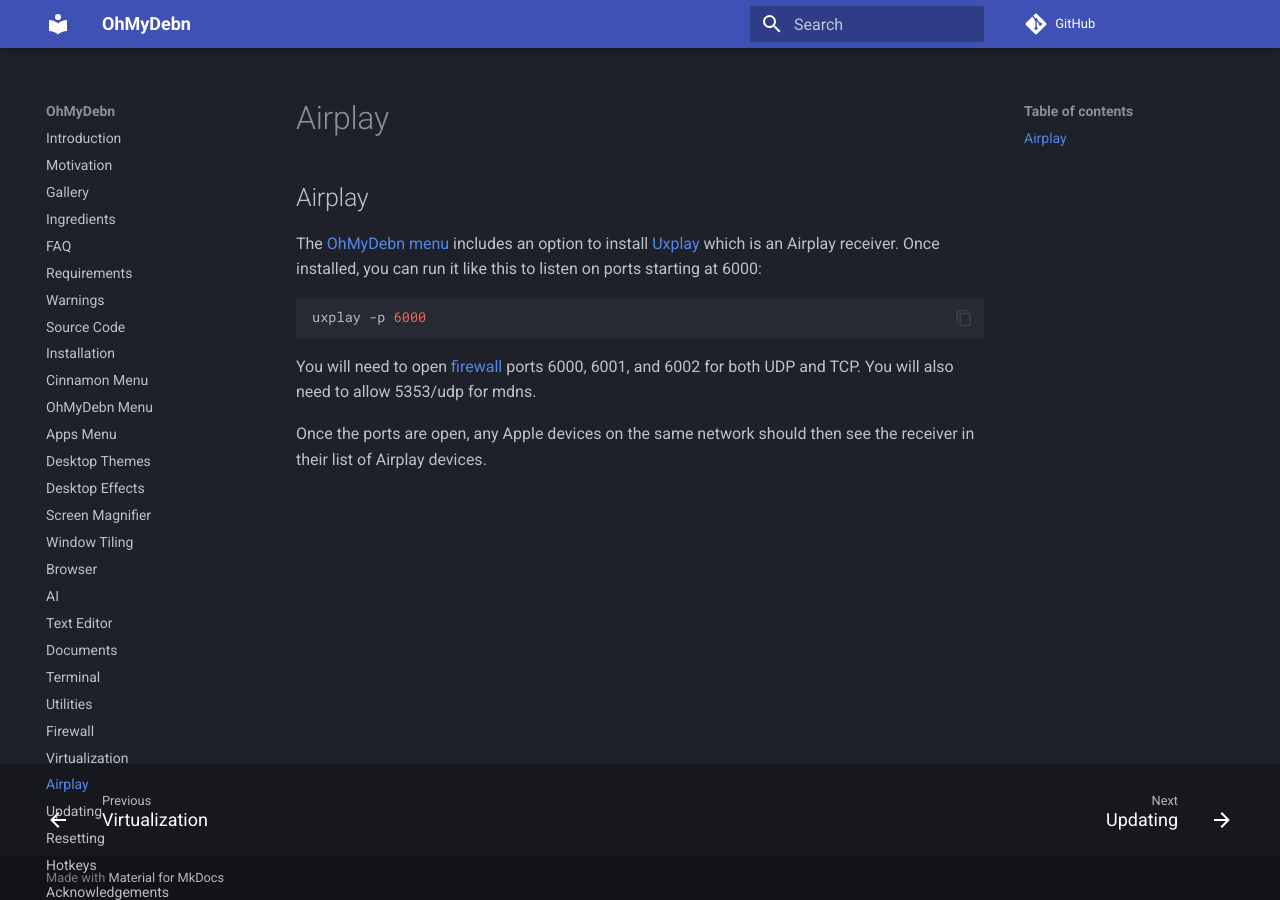
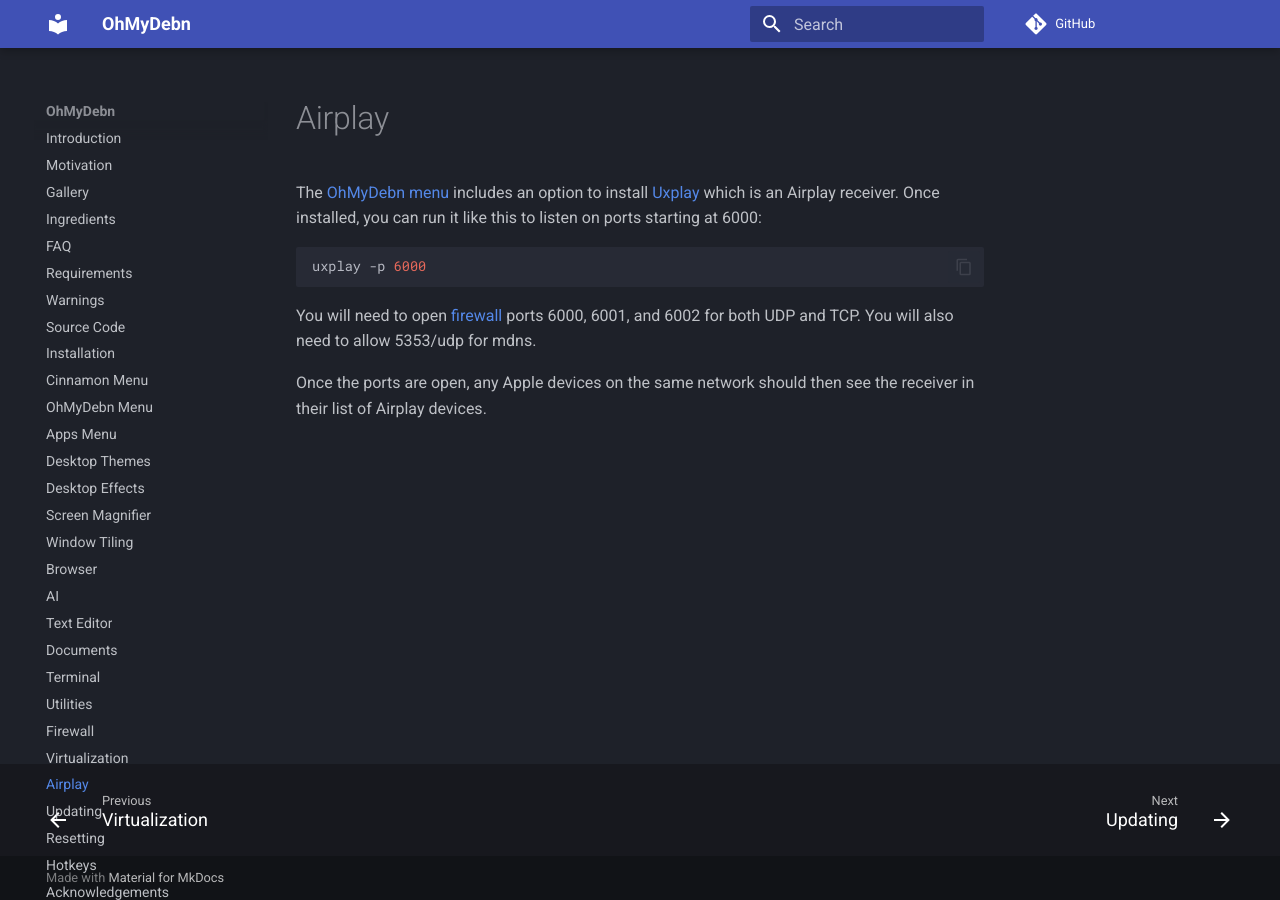
Before and after one commit to dougburks/ohmydebn-docs, an MkDocs documentation site: the page built from docs/airplay.md, in a window 1280 px wide. Built offline with MkDocs 1.6.1 and Material for MkDocs 9.7.7, drawn with Linux system fonts in a browser that asks for light colours; comment, search, counter and statistics services are not loaded.

Commit message:
fix headings

````diff
--- a/docs/airplay.md
+++ b/docs/airplay.md
@@ -1,5 +1,3 @@
-## Airplay
-
 The [OhMyDebn menu](ohmydebn-menu.md) includes an option to install [Uxplay](https://github.com/FDH2/UxPlay) which is an Airplay receiver. Once installed, you can run it like this to listen on ports starting at 6000:
 
 ```bash
````
Also changed, not shown: docs/ai.md (+0 -2 lines).
